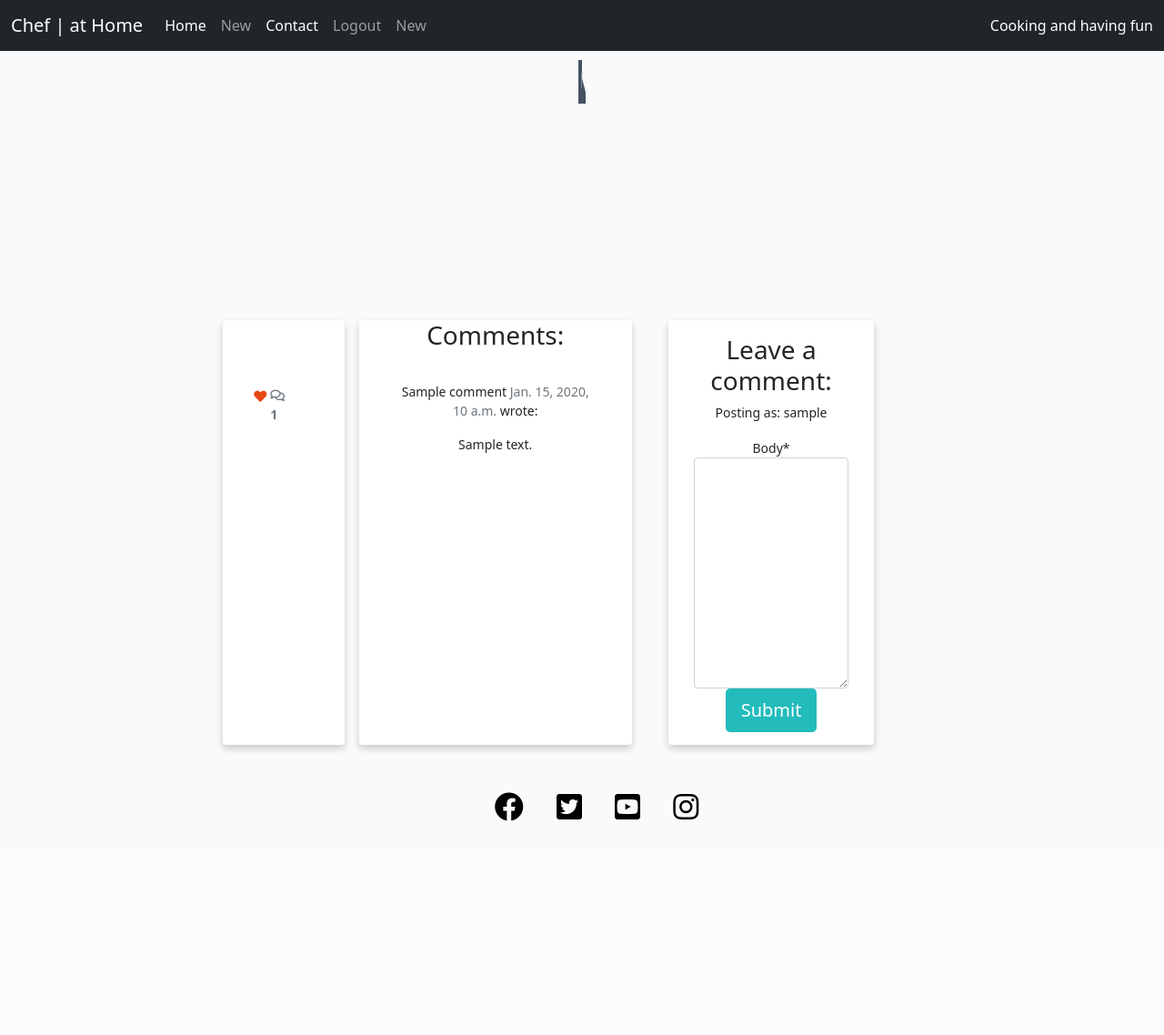
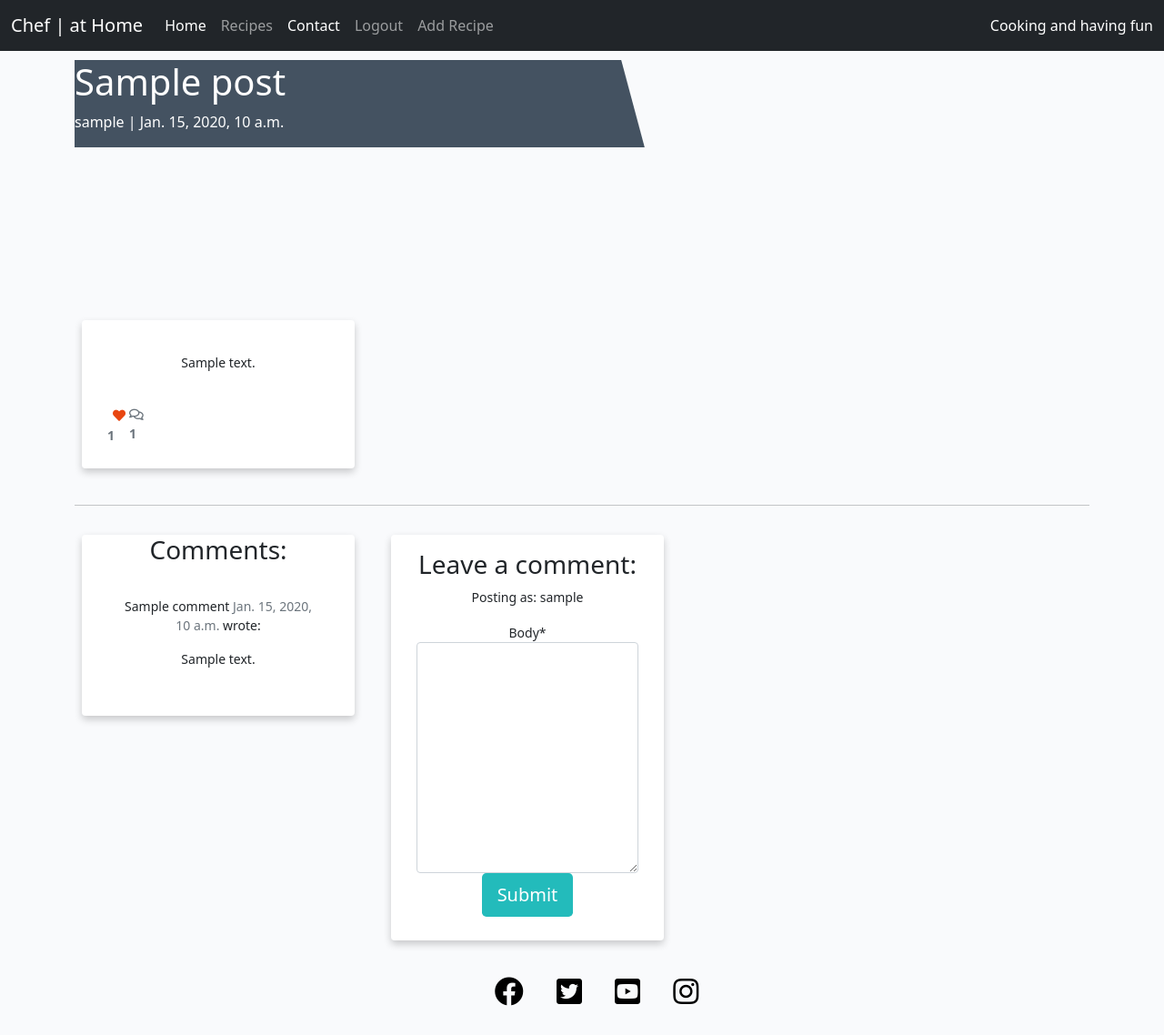
Before and after one commit to helenbeatriz/DjangoRecipes, a Django app: a page that uses templates/base.html in a window 1280 px wide. Shown: the whole page at 91% size. Before the commit the page ends 903 px from the top, so only its background shows below. Run offline with Django 3.2, Linux system fonts and the light colour scheme; a user stored in the database is signed in; tables that the repository leaves empty hold one stand-in row (values such as "Sample post"); parts of the project's set-up code (start-up, migrations or seed data) failed here and were passed over; some libraries are stand-ins or nearby versions.

Commit message:
add recipe detail

```diff
--- a/recipe_maker/apps.py
+++ b/recipe_maker/apps.py
@@ -2,5 +2,5 @@ from django.apps import AppConfig
 
 
 class RecipeMakerConfig(AppConfig):
-    default_auto_field = 'django.db.models.BigAutoField'
-    name = 'recipe_maker'
+    default_auto_field = "django.db.models.BigAutoField"
+    name = "recipe_maker"
--- a/recipe_maker/models.py
+++ b/recipe_maker/models.py
@@ -33,7 +33,7 @@ class Recipe(models.Model):
     title = models.CharField(max_length=300, null=False, blank=False)
     description = models.CharField(max_length=500, null=False, blank=False)
     instructions = RichTextField(max_length=10000, null=False, blank=False)
-    ingredients = RichTextField(max_length=10000, null=False, blank=False, default='')
+    ingredients = RichTextField(max_length=10000, null=False, blank=False, default="")
     image = ResizedImageField(
         size=[400, None],
         quality=75,
--- a/recipe_maker/urls.py
+++ b/recipe_maker/urls.py
@@ -1,11 +1,10 @@
-from django.views.generic import (CreateView, ListView)
 from django.urls import path
-from .views import AddRecipe, Recipes
+from .views import AddRecipe, Recipes, RecipeDetail
 
-app_name = 'recipe_maker'
+app_name = "recipe_maker"
 
 urlpatterns = [
-    path('add_recipe/', AddRecipe.as_view(), name='add_recipe'),
-    path('recipes/', Recipes.as_view(), name='recipes'),
-
+    path("add_recipe/", AddRecipe.as_view(), name="add_recipe"),
+    path("recipes/", Recipes.as_view(), name="recipes"),
+    path("<slug:pk>/", RecipeDetail.as_view(), name="recipe_detail"),
 ]
--- a/templates/base.html
+++ b/templates/base.html
@@ -43,7 +43,7 @@
                         <a class="nav-link active" aria-current="page" href="{% url 'home' %}">Home</a>
                     </li>
                     <li class="nav-item">
-                        <a class="nav-link {% if url_name == 'recipes' %}active{% endif %}" href="{% url 'recipes' %}">New</a>
+                        <a class="nav-link {% if url_name == 'recipes' %}active{% endif %}" href="{% url 'recipes' %}">Recipes</a>
                     </li>
                     <li class="nav-item">
                         <a class="nav-link active" aria-current="page" href="{% url 'contact' %}">Contact</a>
@@ -53,7 +53,7 @@
                         <a class="nav-link" href="{% url 'account_logout' %}">Logout</a>
                     </li>
                     <li class="nav-item">
-                        <a class="nav-link {% if url_name == 'add_recipe' %}active{% endif %}" href="{% url 'add_recipe' %}">New</a>
+                        <a class="nav-link {% if url_name == 'add_recipe' %}active{% endif %}" href="{% url 'add_recipe' %}">Add Recipe</a>
                     </li>
                     {% else %}
                     <li class="nav-item">
--- a/templates/post_detail.html
+++ b/templates/post_detail.html
@@ -1,48 +1,51 @@
 {% extends 'base.html' %} {% block content %}
 {% load crispy_forms_tags %}
-
 <div class="masthead">
-    <div class="container">
+    <div class="container-sm">
         <div class="row g-0">
             <div class="col-md-6 masthead-text">
-                <h1 class="Post-title">{{ Post.title }}</h1>
-                <p class="Post-subtitle">{{ Post.author }} | {{ Post.created_on }}</p>
+                <!-- Post title goes in these h1 tags -->
+                <h1 class="post-title">{{ post.title }}</h1>
+                <!-- Post author goes before the | the post's created date goes after -->
+                <p class="post-subtitle">{{ post.author }} | {{ post.created_on }}</p>
             </div>
             <div class="d-none d-md-block col-md-6 masthead-image">
-                {% if "placeholder" in Post.featured_image.url %}
-                <img src="https://res.cloudinary.com/dvnmyhfxx/image/upload/v1678714313/samples/food/pexels-maarten-van-den-heuvel-2284166_exznjr.jpg" width="100%">
+                <!-- The featured image URL goes in the src attribute -->
+                {% if "placeholder" in post.featured_image.url %}
+                <img src="https://res.cloudinary.com/dvnmyhfxx/image/upload/v1678719048/ixrfbvto29cirbwrl0pp.jpg" alt="cooking related image" width="100%">
                 {% else %}
-                <img src=" {{ Post.featured_image.url }}" width="40%">
+                <img src=" {{ post.featured_image.url }}" width="100%">
                 {% endif %}
             </div>
         </div>
     </div>
 </div>
 
-<div class="container">
+
+<div class="container-sm">
     <div class="row">
         <div class="col card mb-4  mt-3 left  top">
             <div class="card-body">
                 <p class="card-text ">
-                    {{ Post.content | safe }}
+                    {{ post.content | safe }}
                 </p>
                 <div class="row">
 
                     <div class="col-1">
                         <strong>
                             {% if user.is_authenticated %}
-                            <form class="d-inline" action="{% url 'post_like' Post.slug %}" method="Post">
+                            <form class="d-inline" action="{% url 'post_like' post.slug %}" method="POST">
                                 {% csrf_token %}
                                 {% if liked %}
-                                <button type="submit" name="blogpost_id" value="{{Post.slug}}" class="btn-like"><i class="fas fa-heart"></i></button>
+                                <button type="submit" name="blogpost_id" value="{{post.slug}}" class="btn-like"><i class="fas fa-heart"></i></button>
                                 {% else %}
-                                <button type="submit" name="blogpost_id" value="{{Post.slug}}" class="btn-like"><i class="far fa-heart"></i></button>
+                                <button type="submit" name="blogpost_id" value="{{post.slug}}" class="btn-like"><i class="far fa-heart"></i></button>
                                 {% endif %}
                             </form>
                             {% else %}
                             <span class="text-secondary"><i class="far fa-heart"></i></span>
                             {% endif %}
-                        <span class="text-secondary">{{ Post.number_of_likes }} </span>
+                        <span class="text-secondary">{{ post.number_of_likes }} </span>
                         </strong>
                     </div>
                     <div class="col-1">
@@ -67,10 +70,8 @@
                 {% for comment in comments %}
                 <div class="comments" style="padding: 10px;">
                     <p class="font-weight-bold">
-                        <!-- The commenter's name  -->
                         {{ comment.name }}
                         <span class=" text-muted font-weight-normal">
-                            <!-- The comment's created date goes here -->
                             {{ comment.created_on }}
                         </span> wrote:
                     </p>
@@ -90,7 +91,7 @@
 
                 <h3>Leave a comment:</h3>
                 <p>Posting as: {{ user.username }}</p>
-                <form method="Post" style="margin-top: 1.3em;">
+                <form method="post" style="margin-top: 1.3em;">
                     {{ comment_form | crispy }}
                     {% csrf_token %}
                     <button type="submit" class="btn btn-signup btn-lg">Submit</button>
```
Also changed, not shown: recipe_maker/admin.py (+8 -1 lines), recipe_maker/views.py (+16 -6 lines), templates/recipe_detail.html (added, +38 -0 lines), templates/recipes.html (+22 -2 lines), blog/urls.py (line endings or trailing spaces), blog/views.py (line endings or trailing spaces), recipe_maker/forms.py (line endings or trailing spaces), recipe_maker/migrations/0001_initial.py, recipe_maker/migrations/0002_auto_20230405_1628.py.
